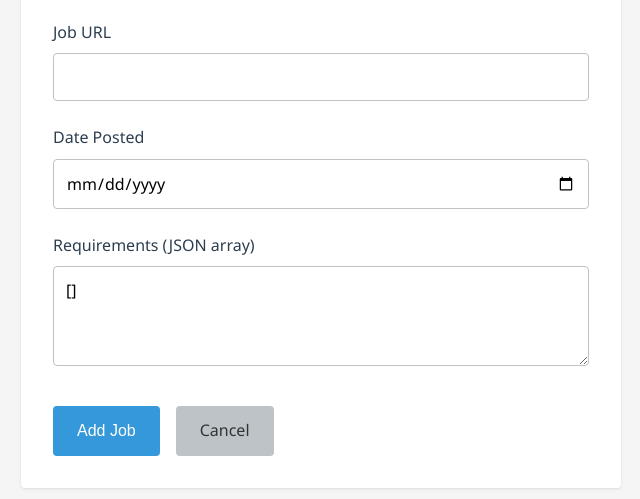
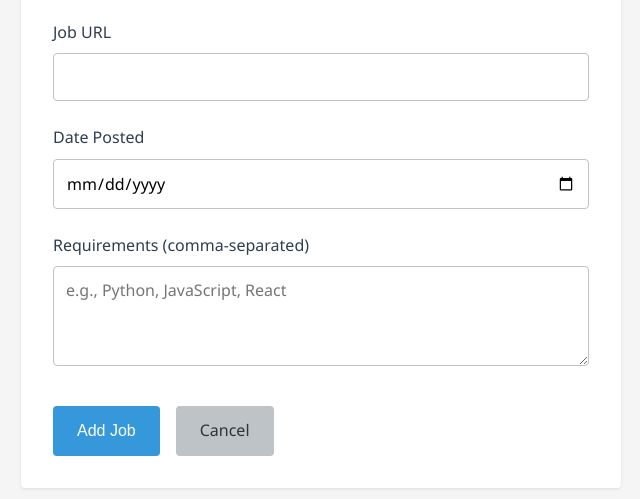
Before and after one commit to sonicrush/job-application-tracker, a Flask app: page /jobs/add in a window 1280 px wide. Shown: the part 722-1221 px from the top of the page, without its empty margins (39-679 px from the left). Run offline with Flask 3, Linux system fonts and the light colour scheme; data that the repository does not hold is empty.

Commit message:
Added logic to better parse JSON data for job skills Previously would require the user to parse it like a JSON array. However, that's kind of inconvenient, especially if the user does not know JSON format.

```diff
--- a/app.py
+++ b/app.py
@@ -166,10 +166,9 @@ def add_job():
     cursor = conn.cursor(dictionary=True)
 
     if request.method == 'POST':
-        try:
-            requirements = json.loads(request.form.get('requirements', '[]'))
-        except:
-            requirements = []
+        # Parse comma-separated requirements into a list
+        requirements_str = request.form.get('requirements', '').strip()
+        requirements = [req.strip() for req in requirements_str.split(',') if req.strip()] if requirements_str else []
 
         cursor.execute('''
             INSERT INTO jobs (company_id, job_title, job_type, salary_min,
@@ -197,10 +196,9 @@ def edit_job(id):
     cursor = conn.cursor(dictionary=True)
 
     if request.method == 'POST':
-        try:
-            requirements = json.loads(request.form.get('requirements', '[]'))
-        except:
-            requirements = []
+        # Parse comma-separated requirements into a list
+        requirements_str = request.form.get('requirements', '').strip()
+        requirements = [req.strip() for req in requirements_str.split(',') if req.strip()] if requirements_str else []
 
         cursor.execute('''
             UPDATE jobs SET company_id=%s, job_title=%s, job_type=%s,
@@ -218,6 +216,13 @@ def edit_job(id):
 
     cursor.execute('SELECT * FROM jobs WHERE job_id=%s', (id,))
     job = cursor.fetchone()
+    # Convert JSON requirements to comma-separated string for display
+    if job and job['requirements']:
+        try:
+            reqs = json.loads(job['requirements'])
+            job['requirements_display'] = ', '.join(reqs) if isinstance(reqs, list) else ''
+        except:
+            job['requirements_display'] = ''
     cursor.execute('SELECT * FROM companies')
     companies_list = cursor.fetchall()
     conn.close()
--- a/templates/job_form.html
+++ b/templates/job_form.html
@@ -53,8 +53,8 @@
     </div>
 
     <div class="form-group">
-        <label for="requirements">Requirements (JSON array)</label>
-        <textarea id="requirements" name="requirements">{% if job and job.requirements %}{{ job.requirements }}{% else %}[]{% endif %}</textarea>
+        <label for="requirements">Requirements (comma-separated)</label>
+        <textarea id="requirements" name="requirements" placeholder="e.g., Python, JavaScript, React">{% if job and job.requirements_display %}{{ job.requirements_display }}{% endif %}</textarea>
     </div>
 
     <div class="form-actions">
```
